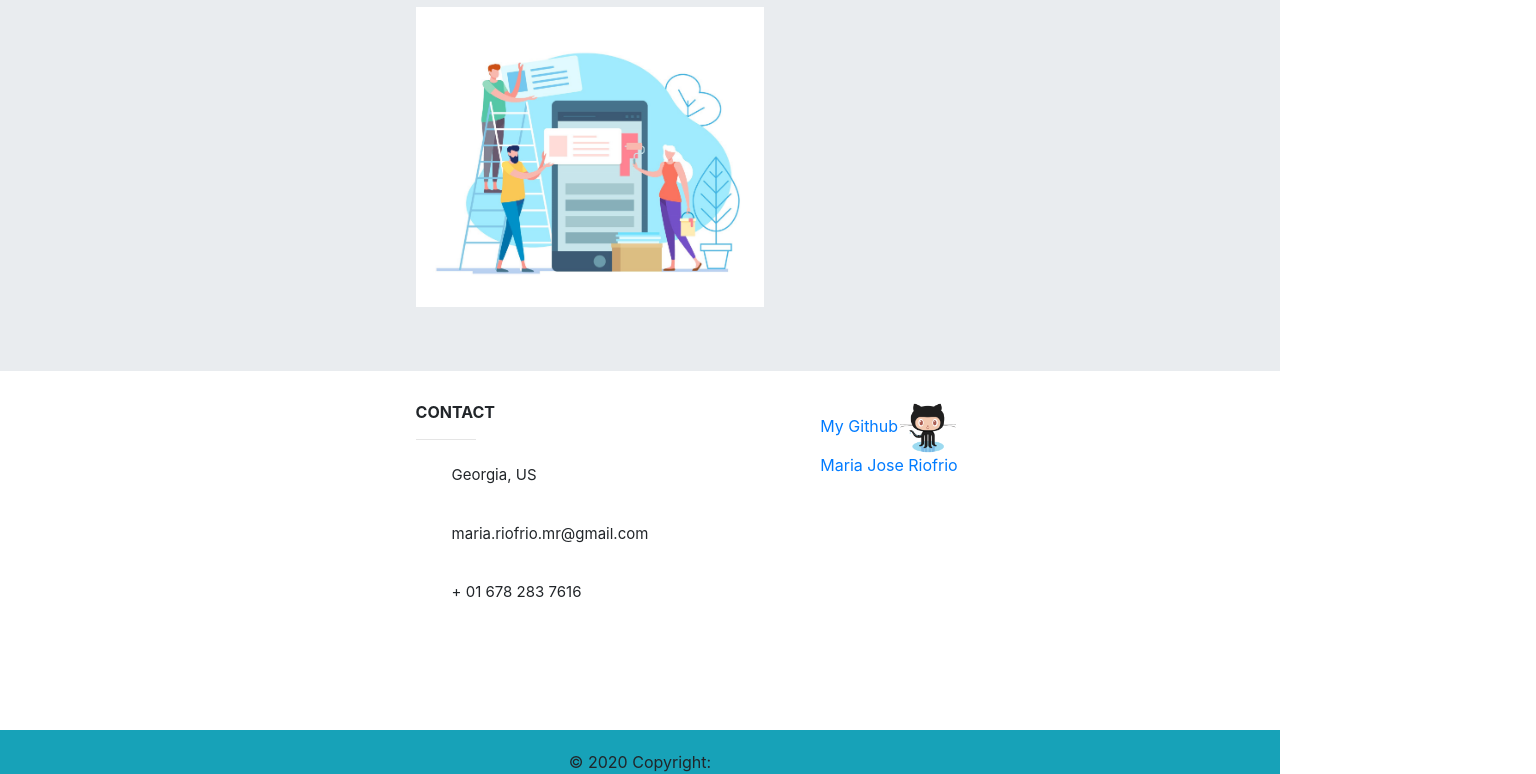
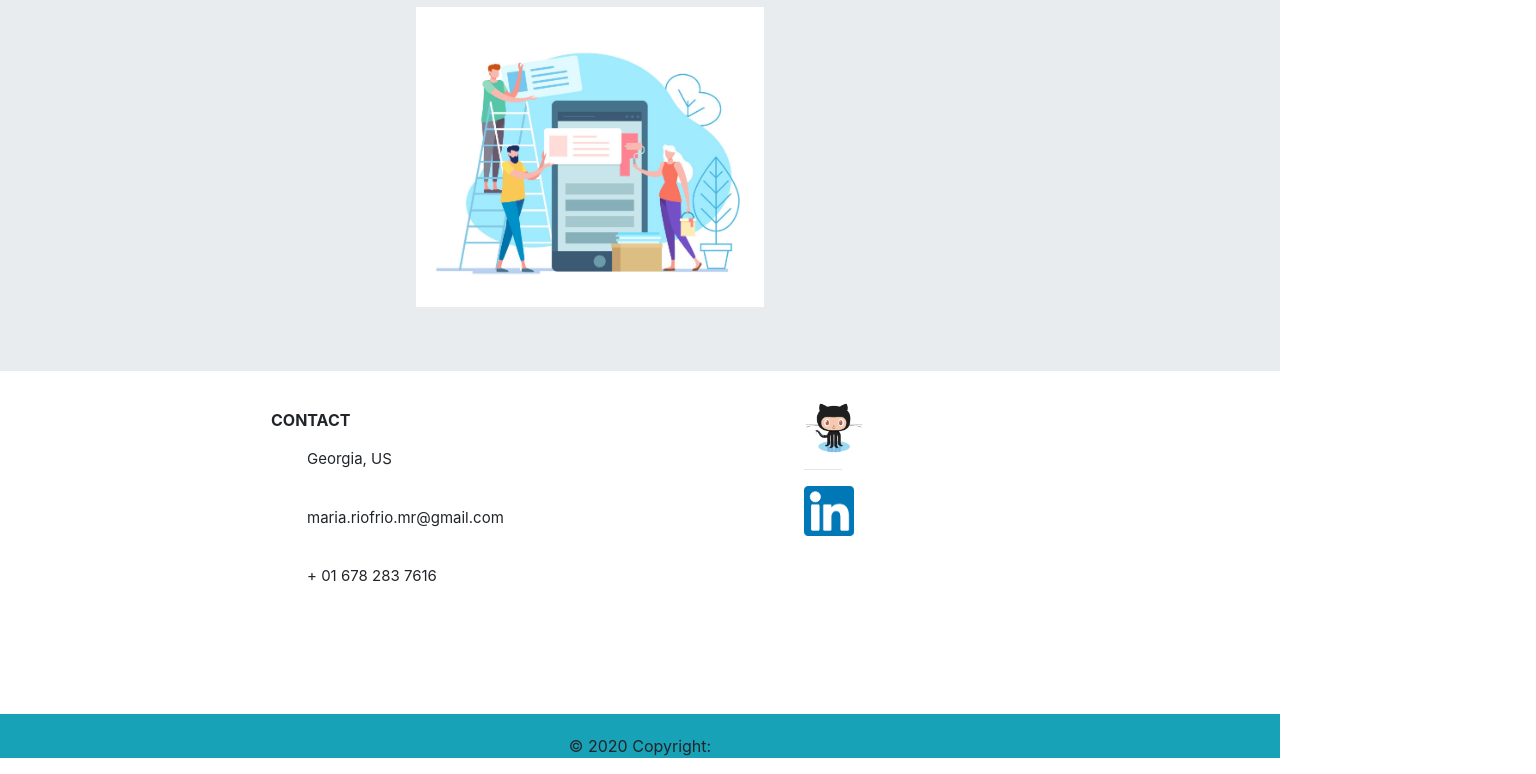
Before and after one commit to mariariofrio/MyPortfolio, a React (Create React App) app in the folder myportfolio/: page /Contact in a window 1280 px wide. Shown: the part 210-984 px from the top of the page, 1536 px wide, since content can reach past the window. Built offline with nearby package versions, Linux system fonts and the light colour scheme.

Commit message:
fixed contact page

```diff
--- /dev/null
+++ b/myportfolio/src/component/Anchor/index.js
@@ -0,0 +1,9 @@
+import React from "react";
+import "./style.css";
+
+function Anchor({ htmlRef, title, children }) {
+  return <a href={htmlRef} className="anchor" title={title} target="_blank" rel="noopener noreferrer">
+    {children}</a>;
+}
+
+export default Anchor;
--- /dev/null
+++ b/myportfolio/src/component/Anchor/style.css
@@ -0,0 +1,3 @@
+.anchor {
+    color: var(--main-color);
+  }
--- a/myportfolio/src/component/Projects/Project.js
+++ b/myportfolio/src/component/Projects/Project.js
@@ -1,5 +1,5 @@
 import React from "react";
-
+import Anchor from "../Anchor"
 
 function Project({ projectname, type, sitelink, repolink, image, description }) {
 
@@ -7,13 +7,15 @@ function Project({ projectname, type, sitelink, repolink, image, description })
 
   return (
     <div page="Portfolio">
+        <Anchor>
+        <div href={repolink}>
 
-        <div htmlref={repolink}>
           <img classes="myimages" source={require("../../assets/" + image)} alttext={projectname} />
         </div>
-        <ul htmlref={sitelink}>
+        <ul href={sitelink}>
           <li>{projectname} {type} {description}</li>
         </ul>
+        </Anchor>
     </div>
   );
 }
--- a/myportfolio/src/pages/Contact.js
+++ b/myportfolio/src/pages/Contact.js
@@ -1,23 +1,25 @@
 import React from "react";
-// import "../mylinkpages/Portfolio.css";
+import "../pages/contact.css";
 import github from  "../assets/github.png";
+import Anchor from "../component/Anchor";
+import linkedin from "../assets/linkedinicon.jpg";
 
 function Contact() {
     return (
 
-    <div className="container ">
+    <div className="container-fluid">
 
         {/* <!-- Call to action --> */}
 
             {/* <!-- Grid row --> */}
-            <div className="row">
+            <div className="row ">
 
                 {/* <!-- Grid column --> */}
-                <div className="col-md-6 mt-md-0 mt-3">
+                <div className="col-md-5 mt-md-2 mt-4">
 
                     {/* <!-- Links --> */}
                     <h6 className="text-uppercase font-weight-bold">Contact</h6>
-                    <hr className="deep-purple accent-2 mb-2 mt-0 d-inline-block mx-auto" width= "60px;"></hr>
+                    {/* <hr className="deep-purple accent-2 mb-4 mt-0 d-inline-block mx-auto" width= "60px;"></hr> */}
                         <p>
                             <i className="fas fa-home mr-3"></i> Georgia, US</p>
                         <p>
@@ -25,16 +27,20 @@ function Contact() {
                         <p>
                             <i className="fas fa-phone mr-3"></i> + 01 678 283 7616</p>
                 </div>
-                    <div className="col-md-6 mb-md-0 mb-3">
-                        <a href="https://github.com/mariariofrio" target="blank">My Github</a>
+                <Anchor>
+                    <div className="col-md-9 mb-md-0 mb-4">
+                        <a href="https://github.com/mariariofrio" target="blank"></a>
                             <img src={github} alt="swimmer" height="50px" width="auto fit-center; border:none" style={{float: ''}} />
+                            <hr></hr>
                             <div className="LI-profile-badge" data-version="v1" data-size="medium" data-locale="en_US"
                                 data-type="horizontal" data-theme="dark" data-vanity="maria-jose-riofrio-b97780148">
-                                    <a
+                            <img src={linkedin} alt="swimmer" height="50px" width="auto fit-center; border:none" style={{float: ''}} /><a
                                     class="LI-simple-link"
-                                    href='https://www.linkedin.com/in/maria-jose-riofrio-b97780148?trk=profile-badge'>Maria Jose Riofrio</a>
+
+                                    href='https://www.linkedin.com/in/maria-jose-riofrio-b97780148?trk=profile-badge'></a>
                             </div>
                     </div>
+                </Anchor>
             </div>
 
 
--- a/myportfolio/src/pages/Portfolio.js
+++ b/myportfolio/src/pages/Portfolio.js
@@ -2,6 +2,7 @@ import React from "react";
 import "./Portfolio.css";
 import projects from "../assets/projects.json";
 import Project from "../component/Projects/Project";
+import Anchor from "../component/Anchor"
 
 
 function Portfolio({ classes , source, alttext }) {
--- /dev/null
+++ b/myportfolio/src/pages/contact.css
@@ -0,0 +1,3 @@
+.container-fluid {
+    margin-left: 20% !important
+}
```
Also changed, not shown: myportfolio/src/App.js (+4 -4 lines), myportfolio/src/component/Footer/index.js (renamed from myportfolio/src/component/Footer/Footer.jsx), myportfolio/src/component/Navbar/index.js (renamed from myportfolio/src/component/Navbar/NavTabs.jsx), myportfolio/src/component/header/index.js (renamed from myportfolio/src/component/header/Header.jsx).
